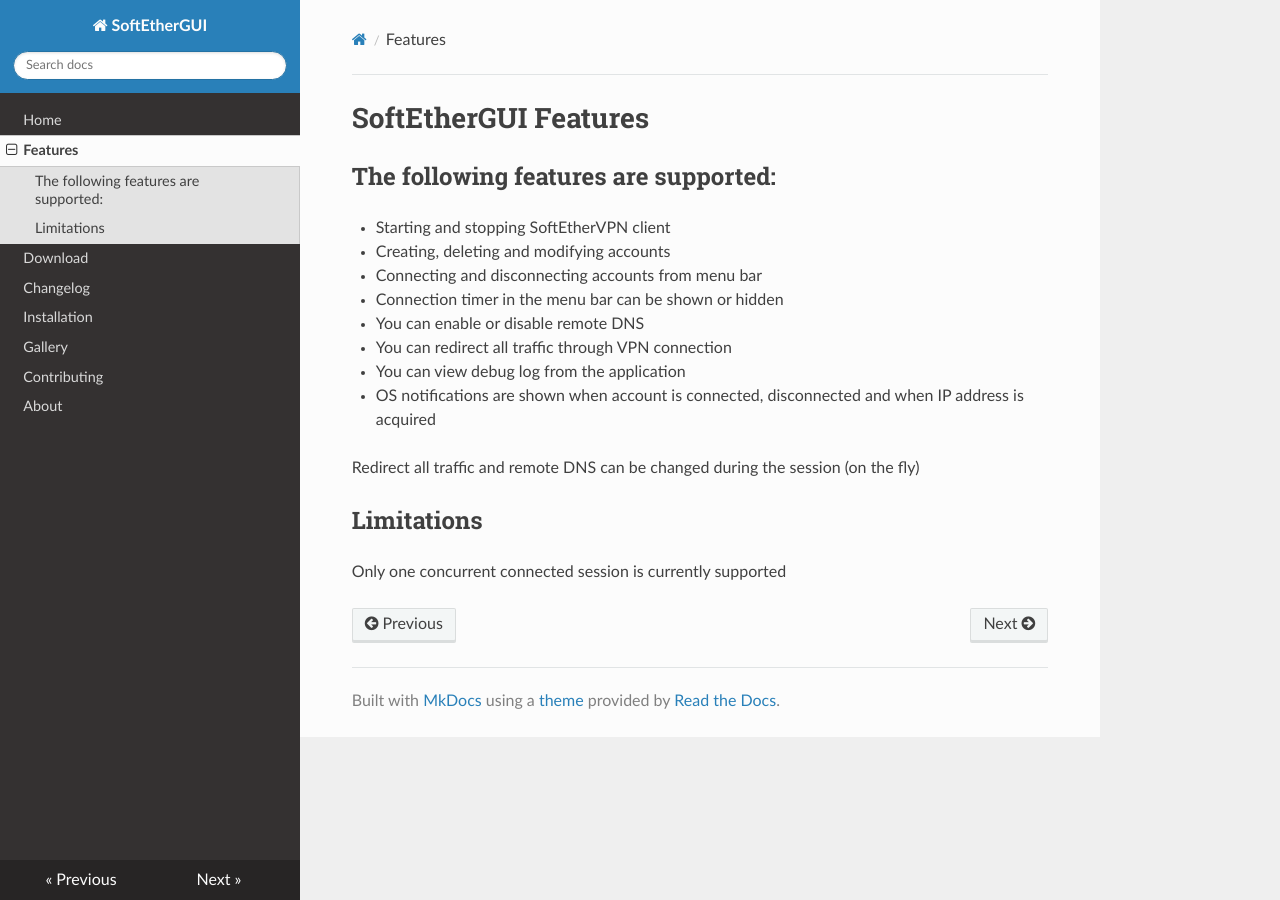
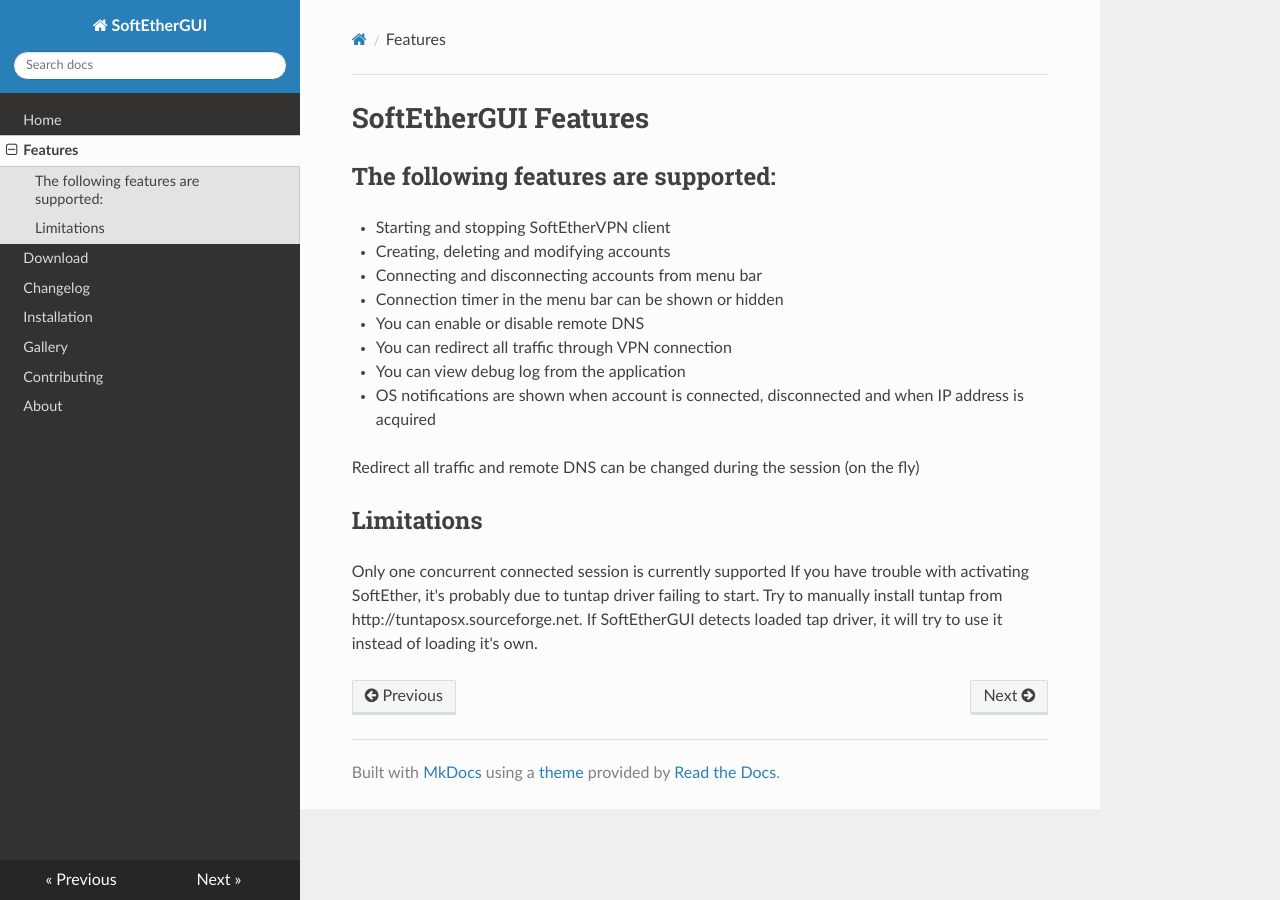
Before and after one commit to micsell/micsell.github.io, an MkDocs documentation site: the page built from docs/features.md, in a window 1280 px wide. Built offline with MkDocs 1.6.1, drawn with Linux system fonts in a browser that asks for light colours; nearby versions of some CDN libraries; comment, search, counter and statistics services are not loaded; old or Windows-style settings are respelled for this version of MkDocs.

Commit message:
Added tuntap link

```diff
--- a/docs/features.md
+++ b/docs/features.md
@@ -13,6 +13,9 @@
 
 ## Limitations
 Only one concurrent connected session is currently supported
+If you have trouble with activating SoftEther, it's probably due to tuntap driver failing to start. Try to
+manually install tuntap from http://tuntaposx.sourceforge.net. If SoftEtherGUI detects loaded tap driver,
+it will try to use it instead of loading it's own.
 
 <div id="disqus_thread"></div>
 <script type="text/javascript">
```
